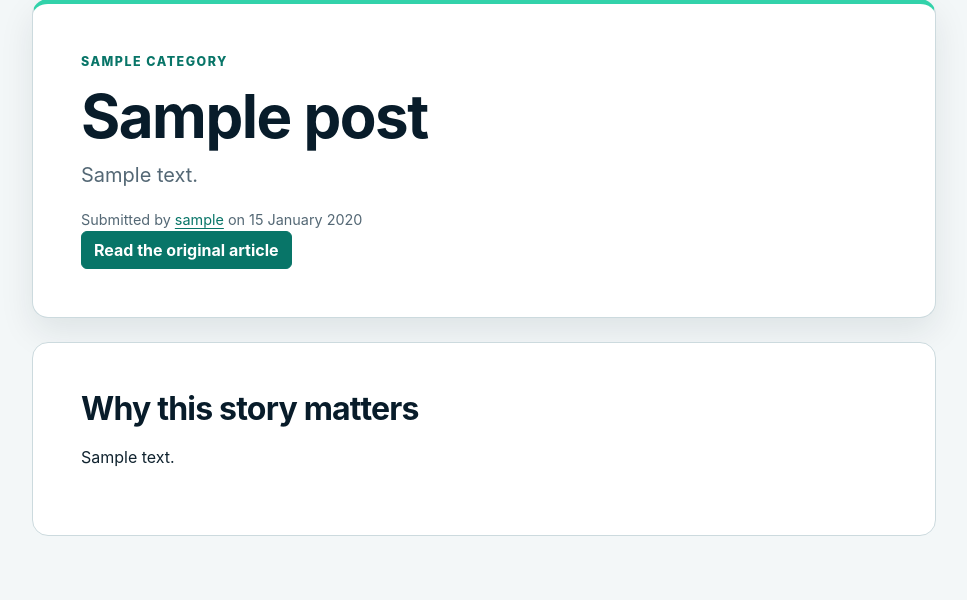
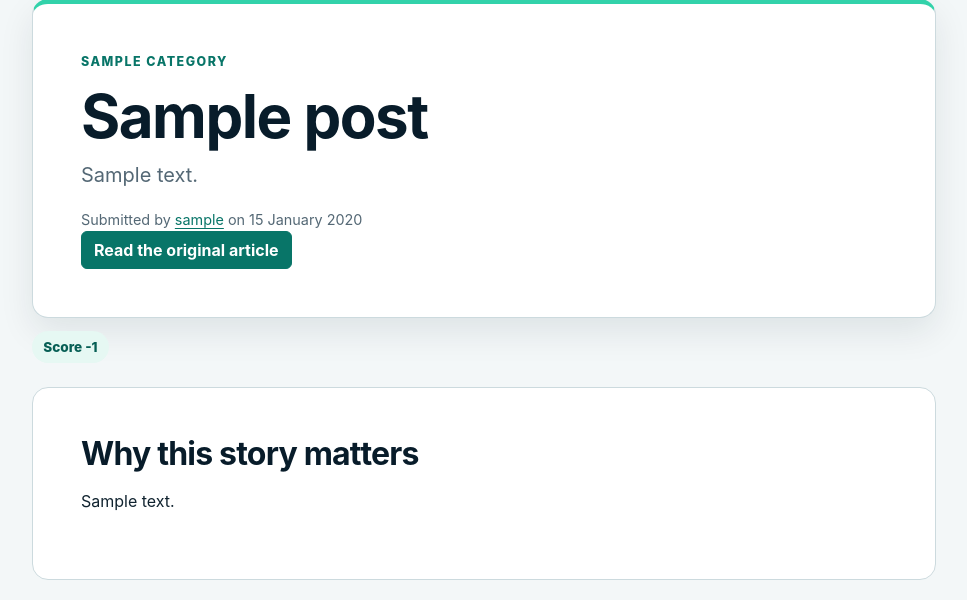
Before and after one commit to AbdulkadirKhoujja/codeinstitute-milestone-3-project, a Django app: page /posts/1/ in a window 1280 px wide. Shown: the part 141-741 px from the top of the page, without its empty margins (156-1123 px from the left). Run offline with Django 5.2, Linux system fonts and the light colour scheme; tables that the repository leaves empty hold one stand-in row (values such as "Sample post").

Commit message:
feat: display story vote totals

```diff
--- a/news/views.py
+++ b/news/views.py
@@ -46,6 +46,13 @@ def post_detail_context(request, post, comment_form=None):
             "author"
         ),
         "post": post,
+        "score": post.votes.aggregate(
+            score=Coalesce(
+                Sum("value"),
+                Value(0),
+                output_field=IntegerField(),
+            )
+        )["score"],
     }
 
 
--- a/templates/news/post-detail.html
+++ b/templates/news/post-detail.html
@@ -31,6 +31,11 @@
         </div>
       {% endif %}
     </header>
+
+    <section class="vote-panel" aria-labelledby="rating-heading">
+      <h2 class="visually-hidden" id="rating-heading">Community rating</h2>
+      <p class="story-score" id="vote-score" aria-live="polite">Score {{ score }}</p>
+    </section>
 
     <section class="story-detail__content" aria-labelledby="context-heading">
       <h2 id="context-heading">Why this story matters</h2>
```
Also changed, not shown: news/tests/test_voting.py (added, +61 -0 lines).
